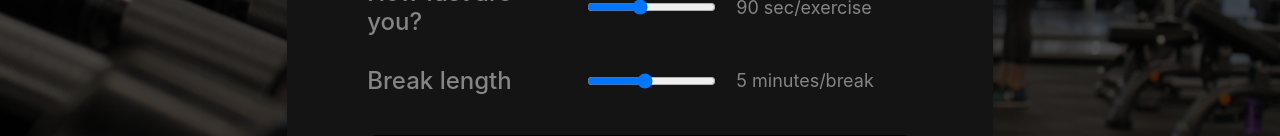
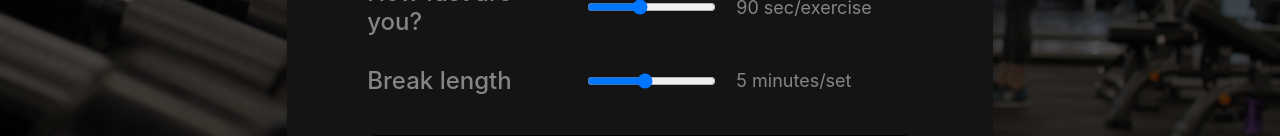
Before and after one commit to Damarwendha/WorkoutTimer-ReactApp, a React (Create React App) app: page / in a window 1280 px wide. Shown: the part 433-569 px from the top of the page. Built offline with nearby package versions, Linux system fonts and the light colour scheme.

Commit message:
ngerapiin dikit

```diff
--- a/src/Calculator.js
+++ b/src/Calculator.js
@@ -1,4 +1,10 @@
 import { memo, useEffect, useState } from "react";
+
+function toHoursAndMinutes(totalMinutes) {
+  const hours = Math.floor(totalMinutes / 60);
+  const minutes = totalMinutes % 60;
+  return { hours, minutes };
+}
 
 function Calculator({ workouts }) {
   const [number, setNumber] = useState(workouts.at(0).numExercises);
@@ -11,24 +17,19 @@ function Calculator({ workouts }) {
     setDuration((number * sets * speed) / 60 + (sets - 1) * durationBreak);
   }, [number, sets, speed, durationBreak]);
 
+  function handleIncrement() {
+    setDuration((d) => d + 1);
+  }
+
+  function handleDecrement() {
+    setDuration((d) => d - 1);
+  }
+
   const mins = Math.floor(duration);
-
-  function toHoursAndMinutes(totalMinutes) {
-    const hours = Math.floor(totalMinutes / 60);
-    const minutes = totalMinutes % 60;
-
-    return { hours, minutes };
-  }
 
   let { hours, minutes } = toHoursAndMinutes(mins);
   if (minutes < 10) minutes = "0" + minutes;
 
-  function handleIncrement() {
-    setDuration((d) => d + 1);
-  }
-  function handleDecrement() {
-    setDuration((d) => d - 1);
-  }
   return (
     <>
       <form>
@@ -74,7 +75,7 @@ function Calculator({ workouts }) {
             value={durationBreak}
             onChange={(e) => setDurationBreak(e.target.value)}
           />
-          <span>{durationBreak} minutes/break</span>
+          <span>{durationBreak} minutes/set</span>
         </div>
       </form>
       <section>
```
